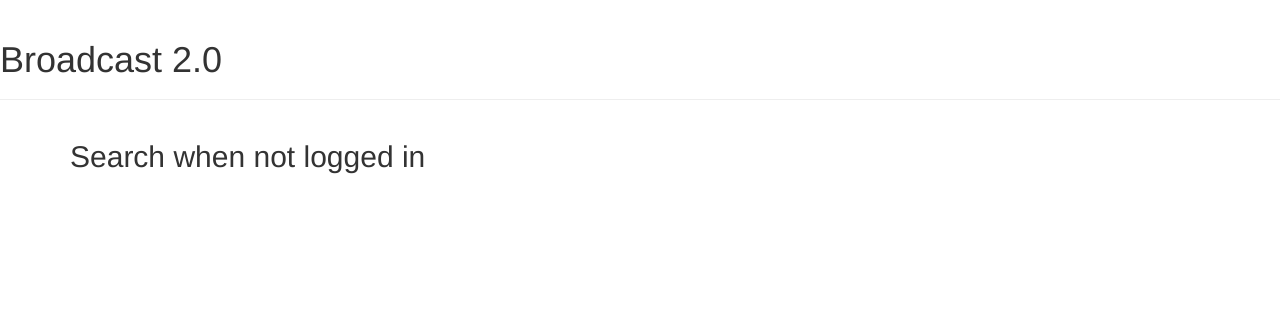
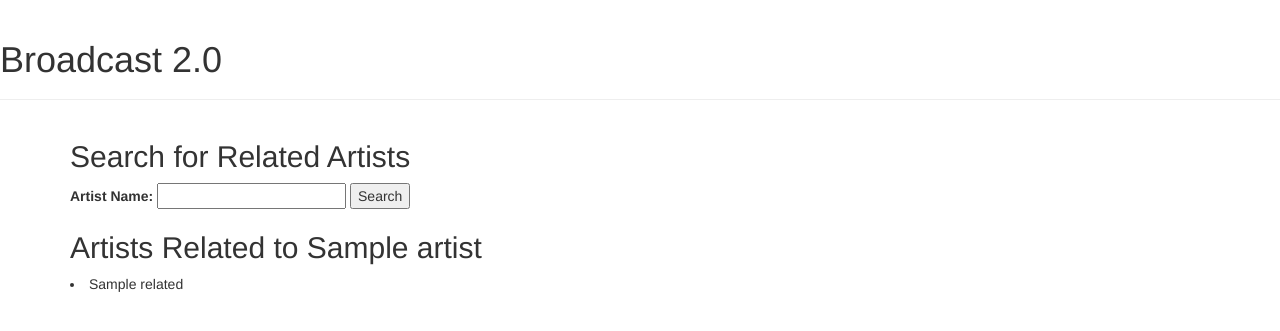
Before and after one commit to DoriRunyon/events-project-2, a Django app: template templates/events/search_no_login.html in a window 1280 px wide. Shown: the top 331 px of the page. Run offline with Django 3.2, Linux system fonts and the light colour scheme; the template is opened without the code that fills it: most values are stand-ins (such as "Sample title", 1, 10 or a date in 2020); some libraries are stand-ins or nearby versions.

Commit message:
Added form to search for related artists.

```diff
--- /dev/null
+++ b/forms.py
@@ -0,0 +1,4 @@
+from django import forms
+
+class ArtistSearchForm(forms.Form):
+    artist_name = forms.CharField(label='Artist Name', max_length=100)
--- a/templates/events/index.html
+++ b/templates/events/index.html
@@ -1,7 +1,5 @@
 {% extends 'events/base.html' %}
 
 {% block content %}
-        <div>
-            <h2>Hi</h2>
-        </div>
+    <button><a href="search">Search for Shows</a></button>
 {% endblock %}
--- a/templates/events/search_no_login.html
+++ b/templates/events/search_no_login.html
@@ -2,6 +2,18 @@
 
 {% block content %}
         <div>
-            <h2>Search when not logged in</h2>
+            <h2>Search for Related Artists</h2>
+        </div>
+        <form action="/events/search" method="get">
+            <label for="artist_name">Artist Name: </label>
+            <input id="artist_name" type="text" name="artist_name">
+            <input type="submit" value="Search">
+        </form>
+
+        <div>
+            <h2> Artists Related to {{ artist }} </h2>
+            {% for related in related_artist_list %}
+                <li>{{ related }}</li>
+            {% endfor %}
         </div>
 {% endblock %}
--- a/urls.py
+++ b/urls.py
@@ -1,8 +1,9 @@
 from django.conf.urls import url
-
+from django.contrib.auth import views as auth_views
 from . import views
 
 urlpatterns = [
-    url(r'^$', views.index, name='index'),
+    url(r'^$',  views.index, name='index'),
     url(r'^search/$', views.search_no_login, name='search_no_login'),
+    url(r'^dashboard/$', views.logged_in_dashboard, name='logged_in_dashboard'),
 ]
```
Also changed, not shown: views.py (+48 -1 lines).
